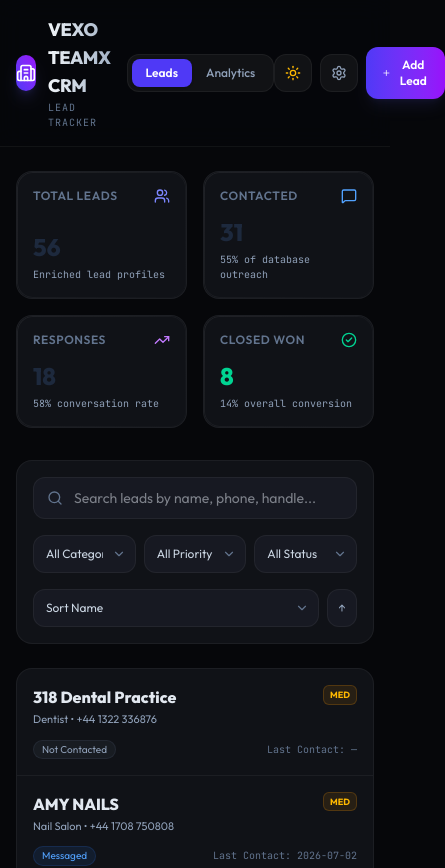
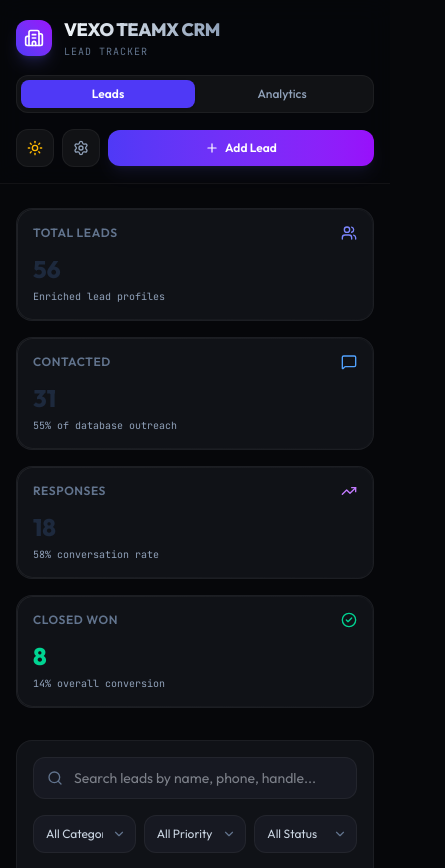
Before and after one commit to Sarfaraz2006/VEXO-CRM, a React (Vite) app: page / in a window 390 px wide. Shown: the top 868 px of the page, 445 px wide, since content can reach past the window. Built offline with nearby package versions, Linux system fonts and the light colour scheme.

Commit message:
Configure full responsiveness: mobile row header, sm/md grids, tablet chart layouts, touch friendly cards

```diff
--- a/src/App.jsx
+++ b/src/App.jsx
@@ -603,10 +603,12 @@ export default function App() {
       </AnimatePresence>
 
       {/* HEADER BAR */}
-      <header className="sticky top-0 z-40 bg-white/80 dark:bg-[#06070a]/80 backdrop-blur-md border-b border-slate-200 dark:border-white/5 py-4 px-4 md:px-8 transition-colors duration-200">
-        <div className="max-w-7xl mx-auto flex items-center justify-between">
+      <header className="sticky top-0 z-40 bg-white/90 dark:bg-[#06070a]/90 backdrop-blur-md border-b border-slate-200 dark:border-white/5 py-4 px-4 md:px-8 transition-colors duration-200">
+        <div className="max-w-7xl mx-auto flex flex-col gap-4 md:flex-row md:items-center md:justify-between">
+          {/* Logo & Navigation Tabs */}
+          <div className="flex flex-col sm:flex-row sm:items-center justify-between md:justify-start gap-4">
             <div className="flex items-center gap-3">
-            <div className="w-9 h-9 rounded-xl bg-gradient-to-tr from-indigo-600 to-purple-600 flex items-center justify-center shadow-lg shadow-indigo-500/20">
+              <div className="w-9 h-9 rounded-xl bg-gradient-to-tr from-indigo-600 to-purple-600 flex items-center justify-center shadow-lg shadow-indigo-500/20 flex-shrink-0">
                 <Building2 className="w-5 h-5 text-white" />
               </div>
               <div>
@@ -616,32 +618,34 @@ export default function App() {
             </div>
 
             {/* Navigation Tabs */}
-          <div className="flex items-center bg-white/5 border border-white/5 p-1 rounded-xl text-xs font-medium">
+            <div className="flex items-center bg-slate-100 dark:bg-white/5 border border-slate-200 dark:border-white/5 p-1 rounded-xl text-xs font-medium w-full sm:w-auto justify-center">
               <button
                 onClick={() => setActiveTab('leads')}
-              className={`px-3.5 py-1.5 rounded-lg transition-all cursor-pointer ${
+                className={`flex-1 sm:flex-initial px-4 py-1.5 rounded-lg transition-all cursor-pointer text-center ${
                   activeTab === 'leads'
                     ? 'bg-indigo-600 text-white shadow-sm font-semibold'
-                  : 'text-slate-400 hover:text-slate-200'
+                    : 'text-slate-500 dark:text-slate-400 hover:text-slate-800 dark:hover:text-slate-200'
                 }`}
               >
                 Leads
               </button>
               <button
                 onClick={() => setActiveTab('analytics')}
-              className={`px-3.5 py-1.5 rounded-lg transition-all cursor-pointer ${
+                className={`flex-1 sm:flex-initial px-4 py-1.5 rounded-lg transition-all cursor-pointer text-center ${
                   activeTab === 'analytics'
                     ? 'bg-indigo-600 text-white shadow-sm font-semibold'
-                  : 'text-slate-400 hover:text-slate-200'
+                    : 'text-slate-500 dark:text-slate-400 hover:text-slate-800 dark:hover:text-slate-200'
                 }`}
               >
                 Analytics
               </button>
             </div>
-
-          <div className="flex items-center gap-2">
+          </div>
+
+          {/* Right Action buttons */}
+          <div className="flex items-center justify-between sm:justify-end gap-2 w-full md:w-auto">
             {/* Sync Indicator */}
-            <div className="hidden sm:flex items-center gap-2 px-3 py-1.5 rounded-full bg-white/5 border border-white/5 text-[11px] text-slate-400 font-mono">
+            <div className="hidden sm:flex items-center gap-2 px-3 py-1.5 rounded-full bg-slate-100 dark:bg-white/5 border border-slate-200 dark:border-white/5 text-[11px] text-slate-500 dark:text-slate-400 font-mono">
               <span className={`w-2 h-2 rounded-full ${syncConfig.mode === 'sheets' ? 'bg-indigo-400 animate-pulse' : 'bg-emerald-400'}`}></span>
               {syncConfig.mode === 'sheets' ? 'Sheets Connected' : 'Local Sandbox'}
             </div>
@@ -650,7 +654,7 @@ export default function App() {
               <button
                 onClick={() => syncWithGoogleSheets()}
                 disabled={syncing}
-                className="p-2.5 rounded-xl bg-slate-100 dark:bg-white/5 border border-slate-200 dark:border-white/5 text-slate-500 dark:text-slate-400 hover:text-white hover:bg-white/10 transition duration-150 disabled:opacity-40"
+                className="p-2.5 rounded-xl bg-slate-100 dark:bg-white/5 border border-slate-200 dark:border-white/5 text-slate-500 dark:text-slate-400 hover:text-slate-800 dark:hover:text-white hover:bg-slate-200 dark:hover:bg-white/10 transition duration-150 disabled:opacity-40"
                 title="Sync now"
               >
                 <RefreshCw className={`w-4 h-4 ${syncing ? 'animate-spin' : ''}`} />
@@ -675,7 +679,7 @@ export default function App() {
 
             <button
               onClick={() => setIsAddLeadOpen(true)}
-              className="flex items-center gap-1.5 px-4 py-2.5 bg-gradient-to-r from-indigo-600 to-purple-600 text-white text-xs font-semibold rounded-xl hover:brightness-110 shadow-lg shadow-indigo-500/10 transition active:scale-95"
+              className="flex items-center justify-center gap-1.5 px-4 py-2.5 bg-gradient-to-r from-indigo-600 to-purple-600 text-white text-xs font-semibold rounded-xl hover:brightness-110 shadow-lg shadow-indigo-500/10 transition active:scale-95 cursor-pointer flex-1 sm:flex-initial"
             >
               <Plus className="w-3.5 h-3.5" />
               <span>Add Lead</span>
@@ -689,7 +693,7 @@ export default function App() {
           <>
 
         {/* STATS ROW */}
-        <section className="grid grid-cols-2 lg:grid-cols-4 gap-4 mb-8">
+        <section className="grid grid-cols-1 sm:grid-cols-2 lg:grid-cols-4 gap-4 mb-8">
           {/* Card 1: Total Leads */}
           <div className="bg-white dark:bg-[#101217] glow-card border border-slate-200 dark:border-white/5 rounded-2xl p-4 md:p-5 flex flex-col justify-between shadow-sm dark:shadow-none transition-colors duration-200">
             <div className="flex items-center justify-between text-slate-500 mb-3">
@@ -934,7 +938,7 @@ export default function App() {
           </div>
 
           {/* Mobile Card List View */}
-          <div className="block lg:hidden divide-y divide-white/5">
+          <div className="block lg:hidden divide-y divide-slate-200 dark:divide-white/5">
             {filteredLeads.length === 0 ? (
               <div className="py-12 text-center text-slate-500 text-sm font-medium">
                 No leads match your search criteria.
@@ -944,12 +948,12 @@ export default function App() {
                 <div
                   key={lead.id}
                   onClick={() => setSelectedLead(lead)}
-                  className="p-4 hover:bg-white/[0.01] active:bg-white/[0.02] cursor-pointer"
+                  className="p-4.5 hover:bg-slate-50 dark:hover:bg-white/[0.01] active:bg-slate-100 dark:active:bg-white/[0.02] transition-colors cursor-pointer select-none"
                 >
                   <div className="flex items-start justify-between gap-3 mb-2">
                     <div>
-                      <h4 className="font-extrabold text-slate-200">{lead.business_name}</h4>
-                      <p className="text-[11px] text-slate-400 mt-0.5 capitalize">{lead.category} • {lead.phone}</p>
+                      <h4 className="font-extrabold text-slate-800 dark:text-slate-200 text-sm">{lead.business_name}</h4>
+                      <p className="text-[11px] text-slate-500 dark:text-slate-400 mt-1 capitalize font-medium">{lead.category} • {lead.phone}</p>
                     </div>
                     <span className={`text-[9px] font-bold border px-1.5 py-0.5 rounded-md flex items-center gap-1 ${PRIORITY_STYLES[lead.priority]?.bg || ''}`}>
                       {lead.priority}
@@ -960,7 +964,7 @@ export default function App() {
                     <span className={`text-[10px] px-2 py-0.5 rounded-full border ${STATUS_STYLES[lead.outreach_status] || ''}`}>
                       {lead.outreach_status}
                     </span>
-                    <span className="text-[10px] text-slate-500 font-mono">
+                    <span className="text-[10px] text-slate-500 dark:text-slate-400 font-mono font-medium">
                       Last Contact: {lead.last_contacted || '—'}
                     </span>
                   </div>
@@ -980,7 +984,7 @@ export default function App() {
             className="space-y-6"
           >
             {/* 1. Summary Cards */}
-            <div className="grid grid-cols-2 lg:grid-cols-4 gap-4">
+            <div className="grid grid-cols-1 sm:grid-cols-2 lg:grid-cols-4 gap-4">
               <div className="bg-white dark:bg-[#101217] glow-card border border-slate-200 dark:border-white/5 rounded-2xl p-4 md:p-5 flex flex-col justify-between shadow-sm dark:shadow-none transition-colors duration-200 shadow-lg shadow-black/10">
                 <div className="flex items-center justify-between text-slate-500 mb-3">
                   <span className="text-xs font-semibold uppercase tracking-wider">Total Clients</span>
@@ -1039,7 +1043,7 @@ export default function App() {
             </div>
 
             {/* 2. Analytical Grid */}
-            <div className="grid grid-cols-1 lg:grid-cols-2 gap-6">
+            <div className="grid grid-cols-1 md:grid-cols-2 gap-6">
 
               {/* Funnel Breakdown (Recharts Horizontal Bar Chart) */}
               <div className="bg-white dark:bg-[#101217] border border-slate-200 dark:border-white/5 rounded-2xl p-5 md:p-6 shadow-sm dark:shadow-none transition-colors duration-200">
```
Lines whose indentation alone changed are shown as unchanged.
